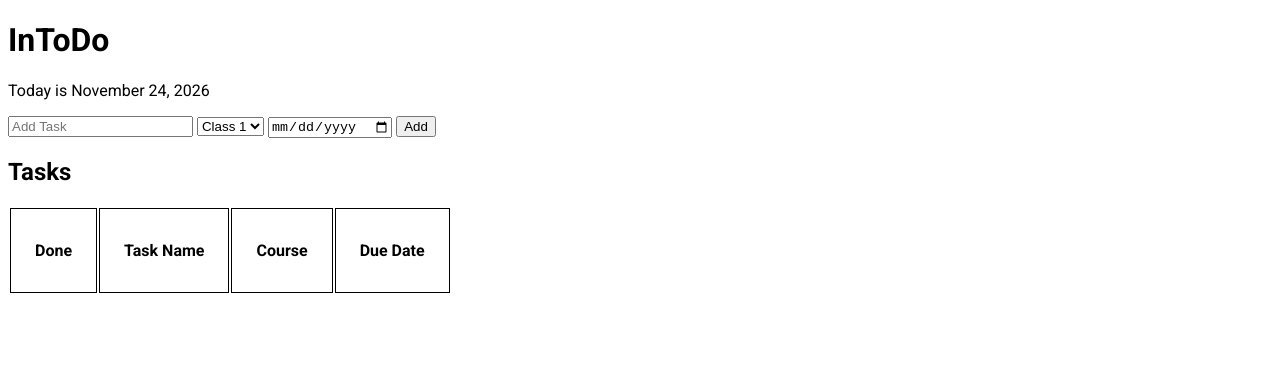
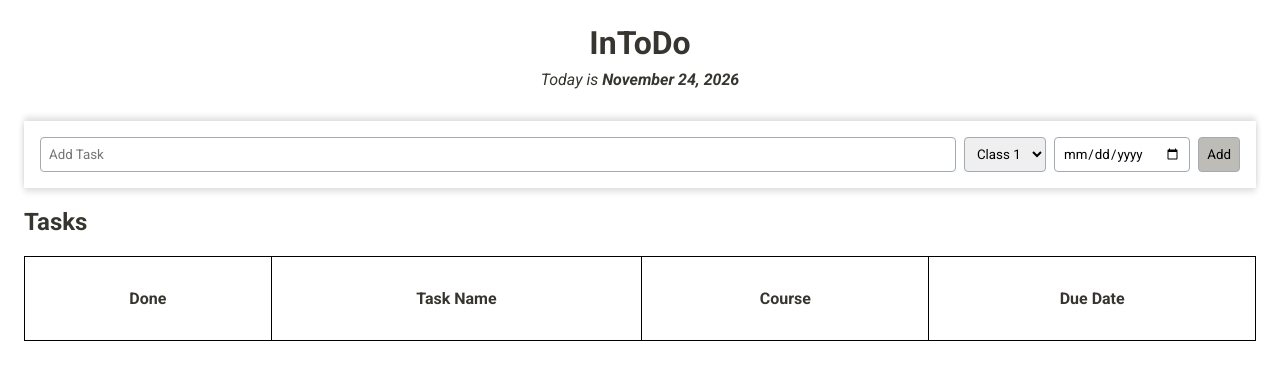
Before and after one commit to CharCoderoid/InToDo, a plain HTML site: page index.html in a window 1280 px wide. Drawn offline with Linux system fonts and the light colour scheme.

Commit message:
Stylized the layout

```diff
--- a/css/styles.css
+++ b/css/styles.css
@@ -1,17 +1,85 @@
 @import url('https://fonts.googleapis.com/css2?family=Roboto:ital,wght@0,100..900;1,100..900&display=swap');
 
+/* // MY CODE */
+
+* {
+  box-sizing: border-box;
+}
+
+:root {
+    --BG-Color: white;
+    --font-color: #37352f;
+    --add-btn-color: #bebcb7;
+    --add-hover-color: #a7a7a6;
+}
 
 body {
     font-family: "Roboto", sans-serif;
     font-optical-sizing: auto;
+    color: var(--font-color);
+    background-color: var(--BG-Color);
+    margin: 1.5rem;
+    min-height: 100vh;
+}
+
+header {
+    text-align: center;
+}
+
+h1{
+    margin-bottom: 0;
+}
+
+p{
+    margin: 0.5rem 0 2rem;
+    font-style: italic;
+}
+.today{
+    font-weight: bold;
+}
+
+.form {
+    display: flex;
+    flex-wrap: wrap;
+    gap: 0.5rem;
+    padding: 1rem;
+    box-shadow:
+        0 4px 6px rgba(0, 0, 0, 0.12),
+        0 -4px 6px rgba(0, 0, 0, 0.12);
+}
+
+.input-item, .course-input, .date-item, .add-btn{
+    font-family: "Roboto", sans-serif;
+    border: 1px solid rgb(163, 170, 177);
+    border-radius: 4px;
+    padding: 0.5rem;
+}
+
+.input-item {
+    flex: 1;
+}
+
+.add-btn{
+    background-color: var(--add-btn-color);
+}
+
+.add-btn:hover {
+    background-color: var(--add-hover-color);
+}
+
+.add-btn:hover, .input-item:focus, .course:focus, .date-item:focus, .add-btn:focus {
+    border: 1.5px solid black;
 }
 
 /* Task List Style */
 
 .task-table{
-    th, td, .course, input[type="date"], input[type="text"]{
+    width: 100%;
+    border-collapse: collapse;
+    text-align: center;
+    th, td, .course-input, input[type="date"], input[type="text"]{
+        border: 0.5px solid black;
         font-family: "Roboto", sans-serif;
-        border: 1px solid black;
         padding: 2rem 1.5rem;
         text-align: center;
     }
--- a/index.html
+++ b/index.html
@@ -10,12 +10,14 @@
 
 </head>
 <body>
-  <h1> InToDo </h1>
-  <p>Today is <span id="today"></span></p>
+  <header>
+    <h1> InToDo </h1>
+    <p>Today is <span id="today" class="today"></span></p>
+  </header>
   <div class="todo-list">
     <div class="form">
       <input type="text", class="input-item", id="input-box", placeholder="Add Task"/>
-      <select name="course" id="course" class="course">
+      <select name="course" id="course" class="course-input">
         <option value="Class 1"> Class 1 </option>
         <option value="Class 2"> Class 2 </option>
         <option value="Class 3"> Class 3 </option>
@@ -23,7 +25,7 @@
       </select>
       <input type="date", class="date-item", id="date-box"/>
 
-      <button id="add-list" onclick="addItem()"> Add </button>
+      <button id="add-list" class="add-btn" onclick="addItem()"> Add </button>
     </div>
 
     <h2> Tasks </h2>
```
